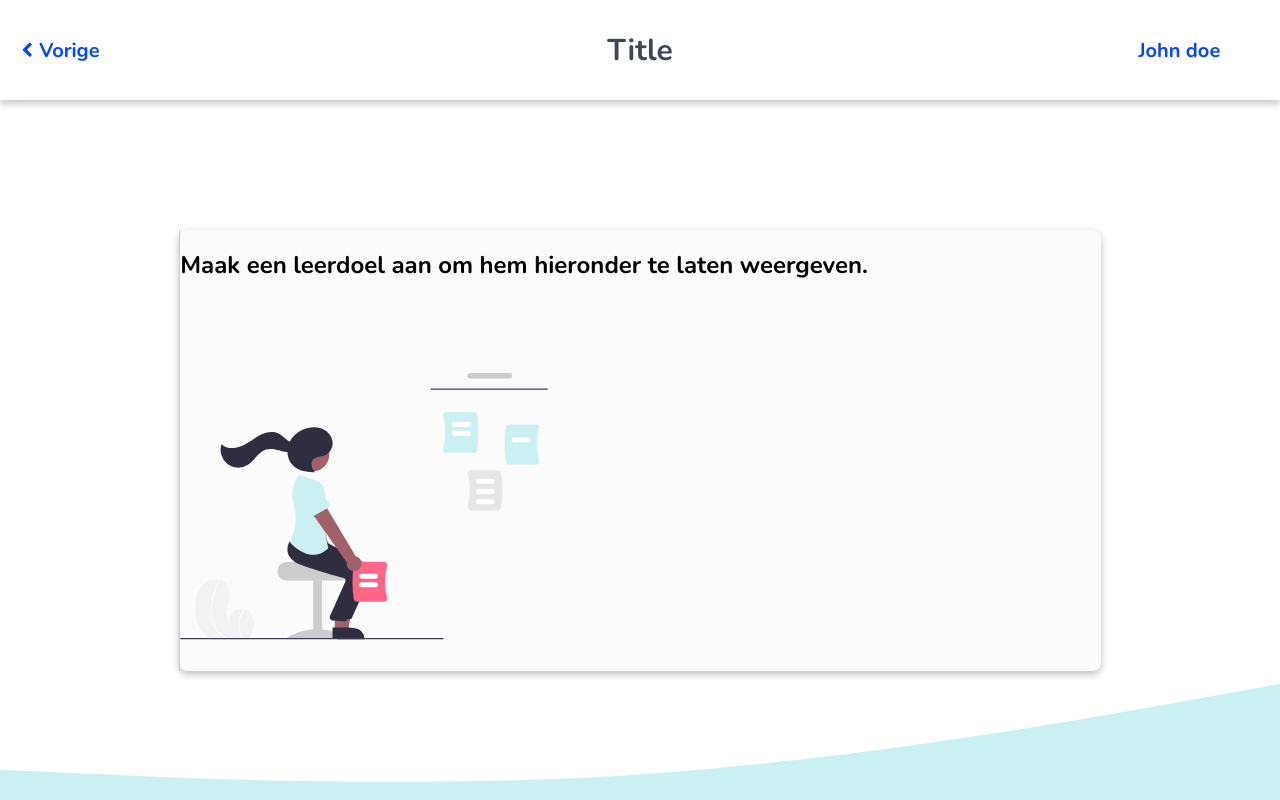
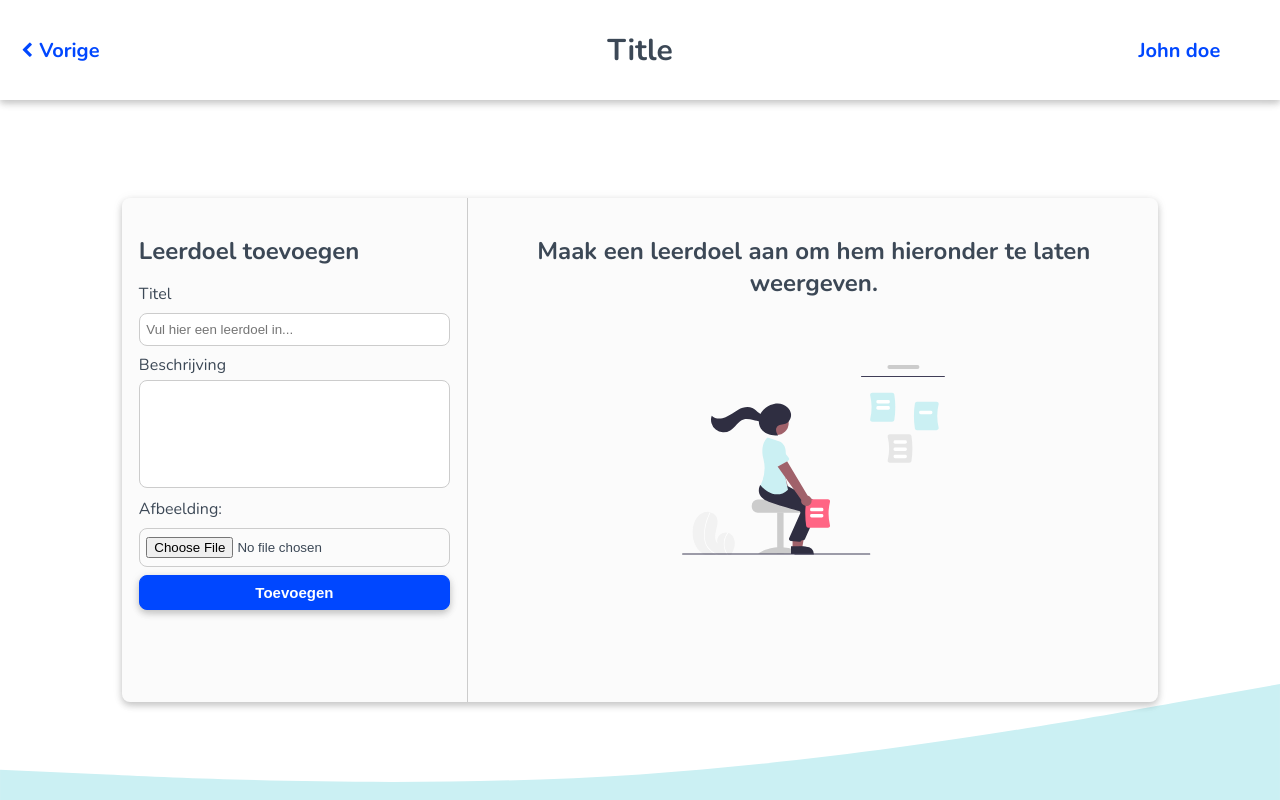
Before and after one commit to Rowan-Paul/HANAIM-DWA-Rekenlogboek, a React (Create React App) app in the folder rekenlogboek/client-side/: page /logbook-designer/new-logbook/page-3 in a window 1280 px wide. Built offline with nearby package versions, Linux system fonts and the light colour scheme.

Commit message:
Added components

```diff
--- a/rekenlogboek/client-side/src/js/common/components/Jumbotron.js
+++ b/rekenlogboek/client-side/src/js/common/components/Jumbotron.js
@@ -1,5 +1,5 @@
 import React from 'react'
 import '../../../scss/common/components/Jumbotron.scss'
 export default function Jumbotron(props) {
-	return <section>{props.children}</section>
+	return <section className="Jumbotron">{props.children}</section>
 }
--- a/rekenlogboek/client-side/src/js/logbook-designer/components/AddLearnGoal.js
+++ b/rekenlogboek/client-side/src/js/logbook-designer/components/AddLearnGoal.js
@@ -1,5 +1,46 @@
-import React from 'react'
+import React, { useState } from 'react'
+import Button from '../../common/components/Button'
+import '../../../scss/logbook-designer/components/AddLearnGoal.scss'
 
 export default function AddLearnGoal() {
-	return null
+	const [title, setTitle] = useState('')
+	const [description, setdescription] = useState('')
+	const [image, setimage] = useState('')
+
+	const addLearnGoalHandler = e => {
+		e.preventDefault()
+		console.log(image)
+		alert('klik')
+	}
+
+	return (
+		<div className="AddLearnGoal">
+			<h1>Leerdoel toevoegen</h1>
+			<form onSubmit={e => addLearnGoalHandler(e)}>
+				<label>Titel</label>
+				<input
+					name="title"
+					onChange={e => setTitle(e.target.value)}
+					placeholder="Vul hier een leerdoel in..."
+					type="text"
+					value={title}
+				/>
+				<label>Beschrijving</label>
+				<textarea
+					name="description"
+					onChange={e => setdescription(e.target.value)}
+					value={description}
+				></textarea>
+
+				<label>Afbeelding:</label>
+				<input
+					name="image"
+					onChange={e => setimage(e.target.value)}
+					type="file"
+				/>
+
+				<Button color="blue" value="Toevoegen" />
+			</form>
+		</div>
+	)
 }
--- a/rekenlogboek/client-side/src/js/sign-in/SignIn.js
+++ b/rekenlogboek/client-side/src/js/sign-in/SignIn.js
@@ -3,7 +3,7 @@ import SignInContainer from './components/SignInContainer'
 import '../../scss/sigin-in/SignIn.scss'
 export default function SignIn() {
 	return (
-		<section>
+		<section className="SignIn">
 			<SignInContainer></SignInContainer>
 			<div className="illustration"></div>
 		</section>
--- a/rekenlogboek/client-side/src/scss/common/components/InfoContainer.scss
+++ b/rekenlogboek/client-side/src/scss/common/components/InfoContainer.scss
@@ -2,7 +2,9 @@
 
 .InfoContainer {
 	border-left: 1px solid $borderColor;
+	color: $fontColor;
 	grid-column: span 2;
-	height: 100%;
-	width: 100%;
+	padding: 2.5%;
+	text-align: center;
+	width: 95%;
 }
--- a/rekenlogboek/client-side/src/scss/common/components/Jumbotron.scss
+++ b/rekenlogboek/client-side/src/scss/common/components/Jumbotron.scss
@@ -1,6 +1,6 @@
 @import '../../Variables.scss';
 
-section {
+.Jumbotron {
 	box-shadow: $shadow;
 	background: $formColor;
 	border-radius: 8px;
--- /dev/null
+++ b/rekenlogboek/client-side/src/scss/logbook-designer/components/AddLearnGoal.scss
@@ -0,0 +1,31 @@
+@import '../../Variables.scss';
+
+.AddLearnGoal {
+	color: $fontColor;
+	margin: 5%;
+	height: 90%;
+	position: relative;
+	width: 90%;
+
+	form {
+		position: absolute;
+		height: 80%;
+		margin: 5% 0;
+		input {
+			border: 1px solid $borderColor;
+			border-radius: 8px;
+			margin: 1vh 0;
+			padding: 1vh 0.5vw;
+			width: calc(100% - (1vw + 2px));
+		}
+		textarea {
+			border: 1px solid $borderColor;
+			border-radius: 8px;
+			height: 25%;
+			margin: 0.5vh 0;
+			padding: 1vh 0.5vw;
+			resize: none;
+			width: calc(100% - (1vw + 2px));
+		}
+	}
+}
--- a/rekenlogboek/client-side/src/scss/sigin-in/SignIn.scss
+++ b/rekenlogboek/client-side/src/scss/sigin-in/SignIn.scss
@@ -1,4 +1,4 @@
-section {
+.SignIn {
 	align-items: center;
 	display: flex;
 	height: 70%;
```
